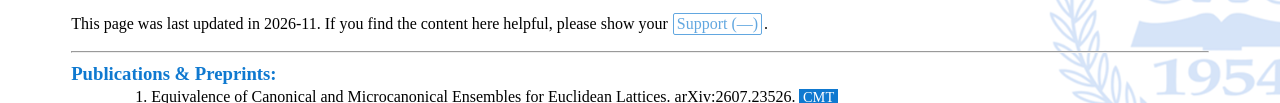
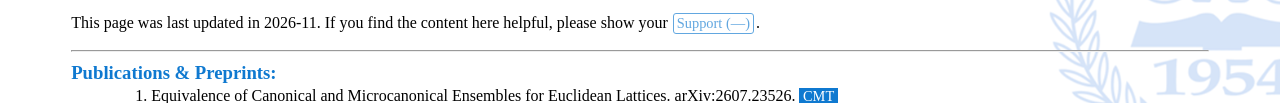
Before and after one commit to ZiyangZhu/home, a plain HTML site: page index.html in a window 1280 px wide. Shown: the part 542-645 px from the top of the page. Drawn offline with Linux system fonts and the light colour scheme; no server answers.

Commit message:
Update index.html

```diff
--- a/index.html
+++ b/index.html
@@ -49,11 +49,11 @@ mark {
 
 .support-btn {
   padding: 1px 3px;
-  font-size: 100%;
+  font-size: 90%;
   border: 1px solid var(--theme-color);
   background: white;
   color: var(--theme-color);
-  border-radius: 2px;
+  border-radius: 3px;
   cursor: pointer;
   margin-left: 1px;
   margin-right: 2px;
```
